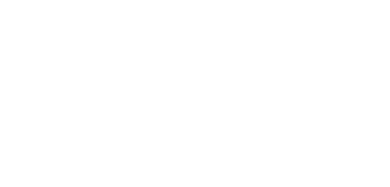
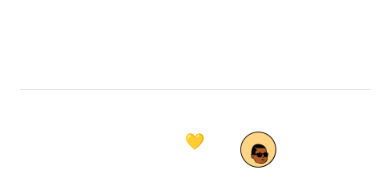
Before and after one commit to anasyakubu/ai3.0, a React (Vite) app: page / in a window 390 px wide. Shown: the part 5405-5592 px from the top of the page. Before the commit the page ends 5475 px from the top, so only its background shows below. Built offline with nearby package versions, Linux system fonts and the light colour scheme.

Commit message:
Footer sections

```diff
--- a/src/pages/Home/Home.tsx
+++ b/src/pages/Home/Home.tsx
@@ -9,6 +9,7 @@ import Code from "../../assets/code.jpg";
 import GridSection from "../../sections/GridSection/GridSection";
 import Pricing from "../../sections/Pricing/Pricing";
 import Join from "../../sections/Join/Join";
+import Footer from "../../sections/Footer/Footer";
 
 const Home = () => {
   return (
@@ -33,6 +34,7 @@ const Home = () => {
       <GridSection />
       <Pricing />
       <Join />
+      <Footer />
     </div>
   );
 };
--- /dev/null
+++ b/src/sections/Footer/Footer.scss
@@ -0,0 +1,7 @@
+@media (max-width: 600px) {
+  .Footer {
+    .p-20 {
+      padding: 5%;
+    }
+  }
+}
--- /dev/null
+++ b/src/sections/Footer/Footer.tsx
@@ -0,0 +1,24 @@
+// import React from 'react'
+import "./Footer.scss";
+import Me from "../../assets/logo-me.png";
+
+const Footer = () => {
+  return (
+    <div className="Footer">
+      <div className="p-20">
+        <hr />
+        <div className="mt-10 flex justify-center text-center">
+          <p className="flex gap-3">
+            <span> Build with 💛 by </span>
+            <span>
+              <a href="https://anasyakubu.vercel.app/" target="_blank"></a>
+              <img className="w-10" src={Me} alt="Me" />
+            </span>
+          </p>
+        </div>
+      </div>
+    </div>
+  );
+};
+
+export default Footer;
```
Also changed, not shown: src/assets/logo-me.png (added).
